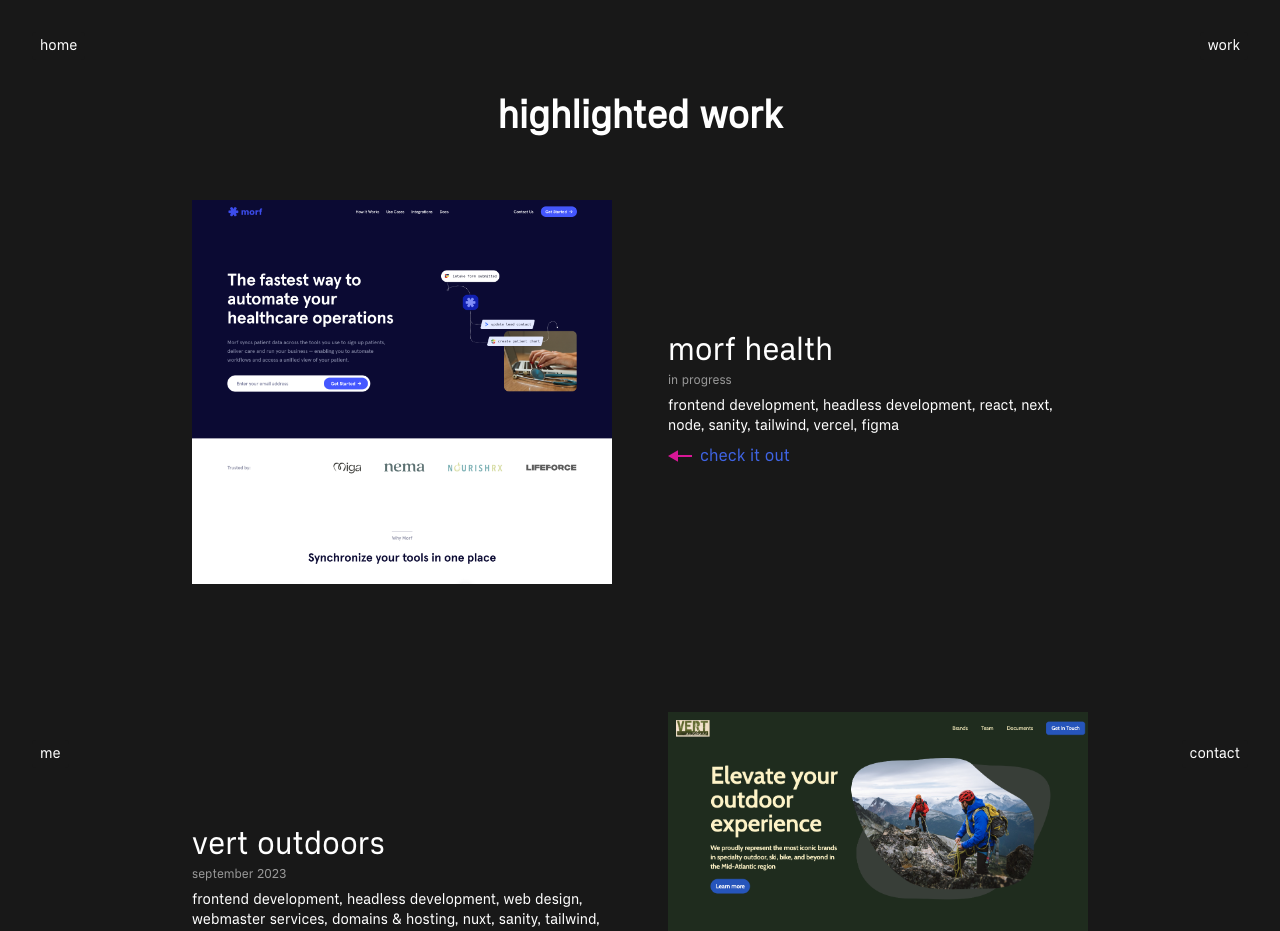
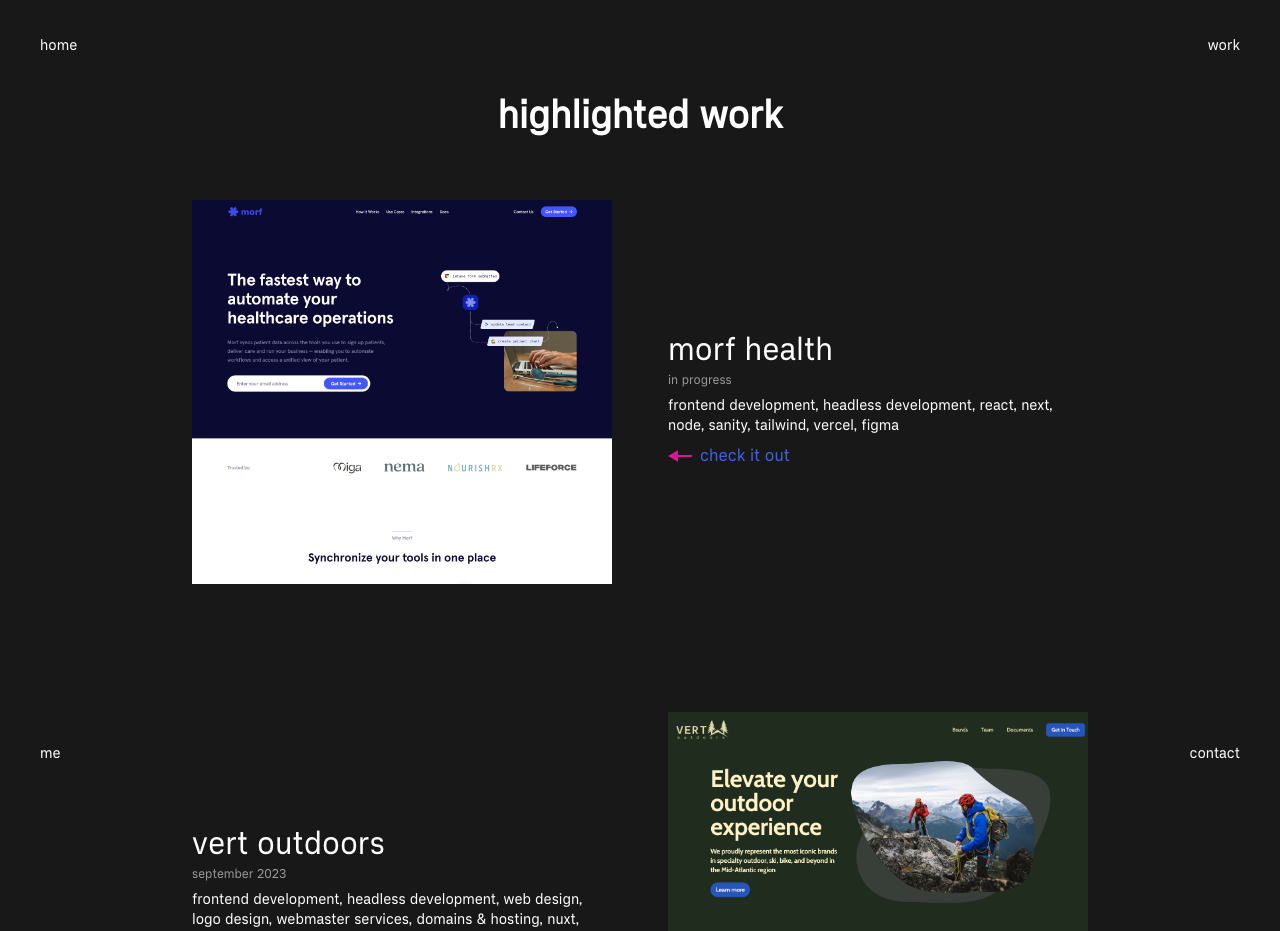
Before and after one commit to gabewolford/portfolio, a Next.js app: page /work in a window 1280 px wide. Shown: the top 931 px of the page. Built offline with nearby package versions, Linux system fonts and the light colour scheme.

Commit message:
updated vert project

```diff
--- a/src/app/work/page.jsx
+++ b/src/app/work/page.jsx
@@ -46,7 +46,7 @@
             projectName={"vert outdoors"}
             monthAndYear={"september 2023"}
             technologies={
-              "frontend development, headless development, web design, webmaster services, domains & hosting, nuxt, sanity, tailwind, figma, vercel"
+              "frontend development, headless development, web design, logo design, webmaster services, domains & hosting, nuxt, sanity, tailwind, figma, vercel"
             }
             ctaText={"check it out"}
           ></PhotoRightCard>
```
Also changed, not shown: public/images/vert-outdoors.png.
